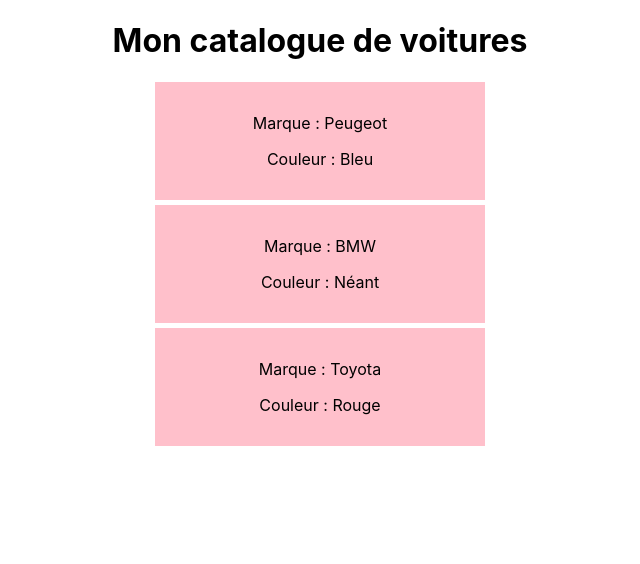
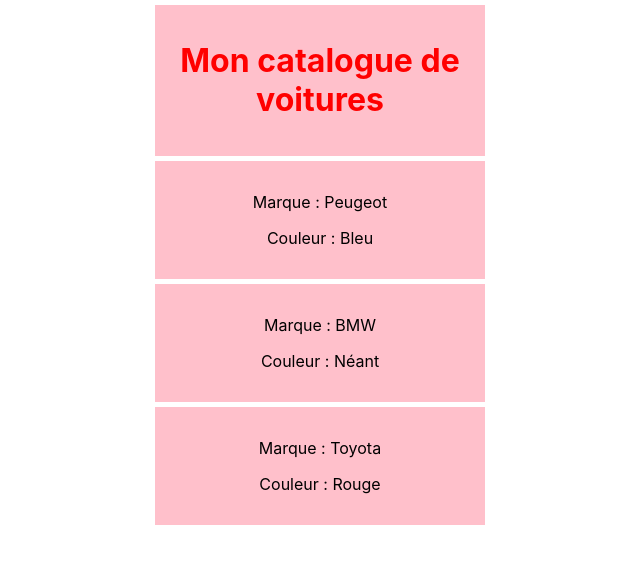
Before and after one commit to princeGedeon/React-training, a React (Create React App) app in the folder 1-composants-react/app_voiture_cr/cars/: page / in a window 1280 px wide. Shown: the top 564 px of the page, without its empty margins (320-960 px from the left). Built offline with nearby package versions, Linux system fonts and the light colour scheme.

Commit message:
Composants reutilisable

```diff
--- a/1-composants-react/app_voiture_cr/cars/src/App.js
+++ b/1-composants-react/app_voiture_cr/cars/src/App.js
@@ -7,12 +7,15 @@
 export default class App extends Component {
 
   state={
-    title:"Mon catalogue de voitures"
+
+    title:"Mon catalogue de voitures",
+    color:"green"
+
   };
   render() {
     return (
       <div className='App'>
-        <Mycars title={this.state.title}/>
+        <Mycars color={this.state.color} title={this.state.title}/>
       </div>
     )
   }
--- a/1-composants-react/app_voiture_cr/cars/src/Components/Cars.js
+++ b/1-composants-react/app_voiture_cr/cars/src/Components/Cars.js
@@ -1,17 +1,19 @@
 import React from 'react';
-
+import Wrapper from './Wrapper';
 const Cars = ({marque,couleur}) => {
     const colorInfo= couleur?( <p>Couleur : {couleur} </p>):(<p>Couleur : Néant</p>);
-    return (
-        <div className='cars' style={ {
-            backgroundColor: 'pink',
-            width:'300px',
-            padding:"15px",
-            margin: '5px auto'
-        }}>
-            <p>Marque  : {marque} </p>
-            {colorInfo}
-        </div>
+    return marque && (
+
+
+         <Wrapper>
+
+
+
+                <p>Marque  : {marque} </p>
+                {colorInfo}
+
+            </Wrapper>
+
     );
 }
 
--- a/1-composants-react/app_voiture_cr/cars/src/Components/Mycars.js
+++ b/1-composants-react/app_voiture_cr/cars/src/Components/Mycars.js
@@ -1,10 +1,20 @@
 import React, { Component } from 'react';
 import Cars from './Cars';
+import Myheader from './Myheader';
+import Wrapper from './Wrapper';
 class Mycars extends Component {
+
+    state={
+        cars: ["Ford","Mercedes","Peugeot"]
+    }
     render() {
         return (
             <div>
-                <h1>{this.props.title}</h1>
+                <Wrapper>
+                <Myheader
+
+                >{this.props.title}</Myheader>
+                </Wrapper>
 
                 <div>
                     <Cars marque="Peugeot" couleur="Bleu" />
--- /dev/null
+++ b/1-composants-react/app_voiture_cr/cars/src/Components/Myheader.js
@@ -0,0 +1,10 @@
+import React from 'react'
+
+export default function Myheader(props) {
+  return (
+    <h1  style={{color:"red"}
+}>
+        {props.children}
+    </h1>
+  )
+}
--- /dev/null
+++ b/1-composants-react/app_voiture_cr/cars/src/Components/Wrapper.js
@@ -0,0 +1,17 @@
+import React from 'react';
+
+const Wrapper = (props) => {
+    return (
+        <div className='cars' style={ {
+            backgroundColor: 'pink',
+            width:'300px',
+            padding:"15px",
+            margin: '5px auto'
+        }}>
+
+            {props.children}
+        </div>
+    );
+}
+
+export default Wrapper;
```
